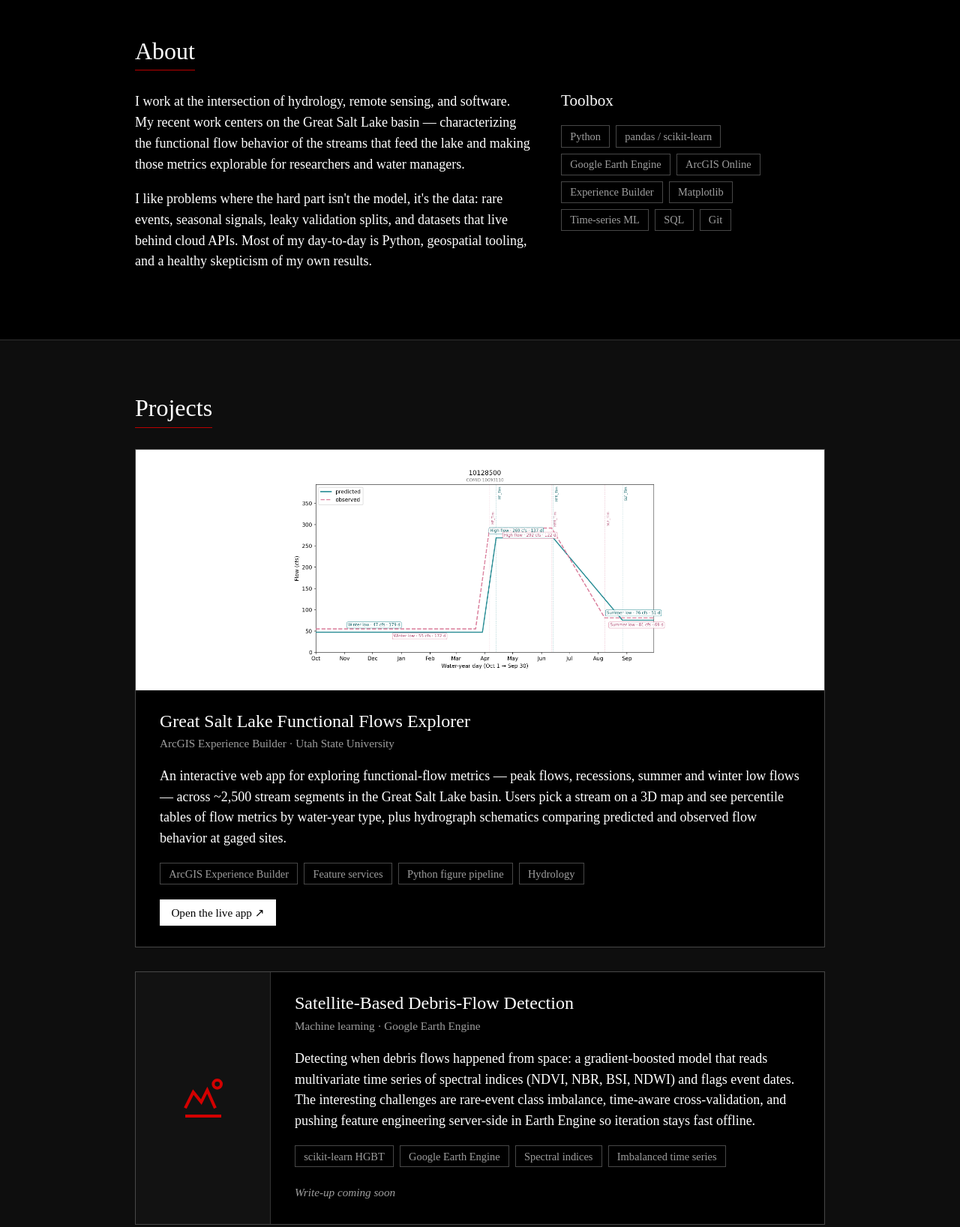
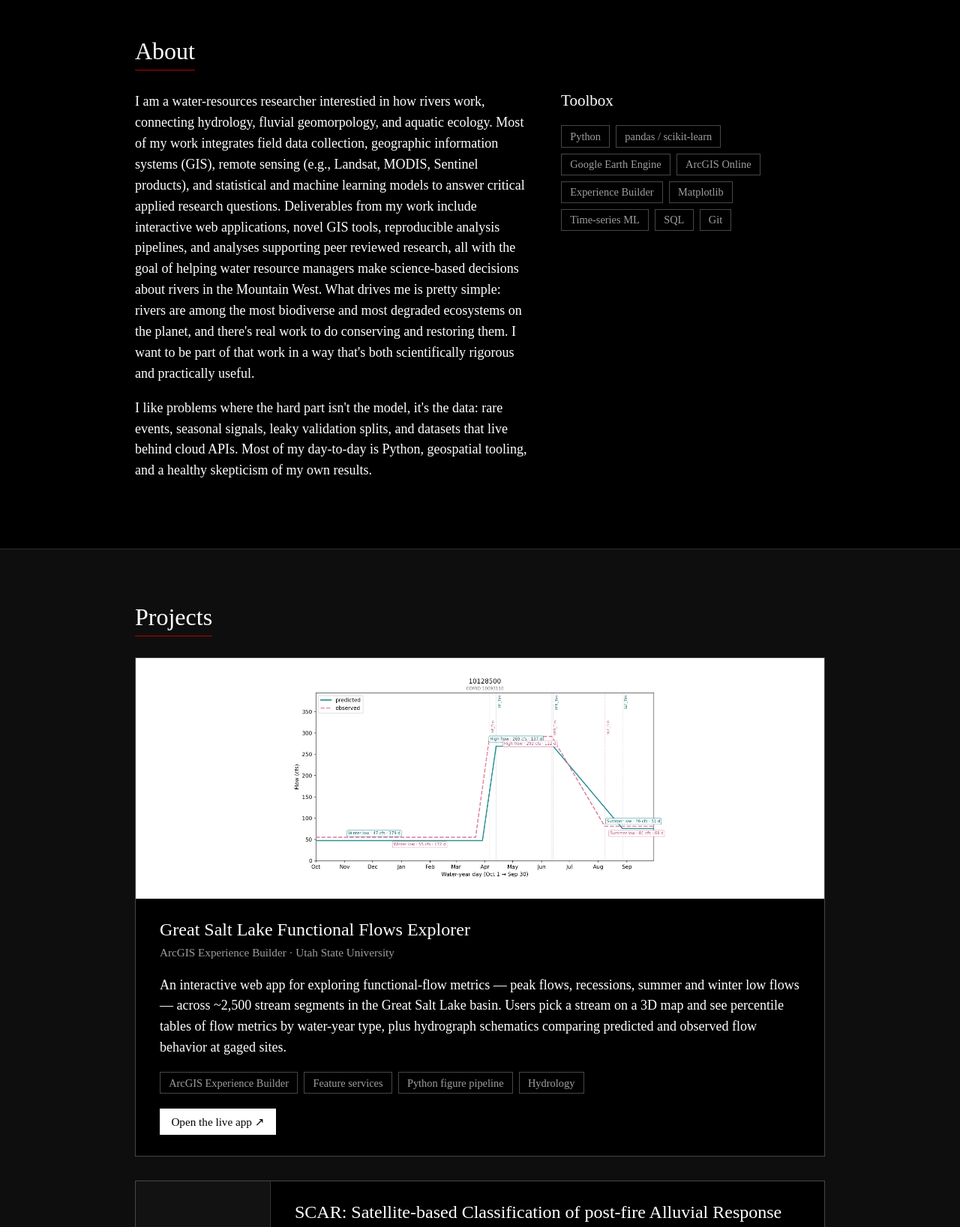
Before and after one commit to tanneroman01/Personal-Website, a plain HTML site: page index.html in a window 1280 px wide. Shown: the part 680-2317 px from the top of the page at 75% size. Drawn offline with Linux system fonts and the light colour scheme.

Commit message:
text edits

```diff
--- a/index.html
+++ b/index.html
@@ -58,10 +58,21 @@
           <div class="about-text">
             <!-- EDIT: tune this bio — degree, program, and anything else you want public -->
             <p>
-              I work at the intersection of hydrology, remote sensing, and software.
-              My recent work centers on the Great Salt Lake basin — characterizing
-              the functional flow behavior of the streams that feed the lake and
-              making those metrics explorable for researchers and water managers.
+              I am a water-resources researcher interestied in how rivers work,
+              connecting hydrology, fluvial geomorpology, and aquatic ecology.
+              Most of my work integrates field data collection, geographic information systems
+              (GIS), remote sensing (e.g., Landsat, MODIS, Sentinel products), and statistical
+              and machine learning models to answer critical applied research questions.
+              Deliverables from my work include interactive web applications, novel GIS tools,
+              reproducible analysis pipelines, and analyses supporting peer reviewed research,
+              all with the goal of helping water resource managers make science-based decisions
+              about rivers in the Mountain West.
+
+
+              What drives me is pretty simple: rivers are among the most biodiverse and most
+              degraded ecosystems on the planet, and there's real work to do conserving and
+              restoring them. I want to be part of that work in a way that's both scientifically
+              rigorous and practically useful.
             </p>
             <p>
               I like problems where the hard part isn't the model, it's the data:
@@ -130,15 +141,31 @@
             </svg>
           </div>
           <div class="project-body">
-            <h3>Satellite-Based Debris-Flow Detection</h3>
-            <p class="project-meta">Machine learning · Google Earth Engine</p>
+            <h3>SCAR: Satellite-based Classification of post-fire Alluvial Response</h3>
+            <meta>
             <p>
-              Detecting when debris flows happened from space: a gradient-boosted
-              model that reads multivariate time series of spectral indices (NDVI,
-              NBR, BSI, NDWI) and flags event dates. The interesting challenges are
+              For decades researchers have lamented the fact that risk models for
+              post fire debris flows are starved of the one thing they need most: an emperical
+              record of when and where debris flows actually happened, and the associated storms
+              that trigger them. Tis ongoing project aims to build that record from remotely-sensed data
+              end to end. . The interesting challenges are
               rare-event class imbalance, time-aware cross-validation, and pushing
               feature engineering server-side in Earth Engine so iteration stays
               fast offline.
+              1. Find the debris flows. A semantic segementation convolutional neural network (CNN)
+              (YOLO-based) scans the burn scar for the features debris flows leave behind (e.g., deposits, scarps)
+              burn area for the features tat debris flows leave behind, mapping where events occurred.
+              2. Date the debris flows. At each detected site, a hist-gradient-boosted decision tree model
+              (with GEE server side feature engineering) reads multivariate
+              time series of spectral indices and synthetic aperature radar, and pins down when the debris flow occurred.
+              3. Explain them. Wit when and where in hand, each event is attached to its drivers
+              (precipitation, burn severity, terrain, geology) building the empirical training data te field currently lacks.
+              a gradient-boosted
+              4. Learn from the data. A risk model trains on those features to predict what produces debris flows, and under
+              what conditions.
+              5. Deploy at burn time. When a new fire burns, the model runs on the fresh burn scar, locally calibrated on older
+              fires nearby producing hazard estimates grounded in what similar terrain actually did.
+
             </p>
             <ul class="tag-list">
               <li>scikit-learn HGBT</li>
```
